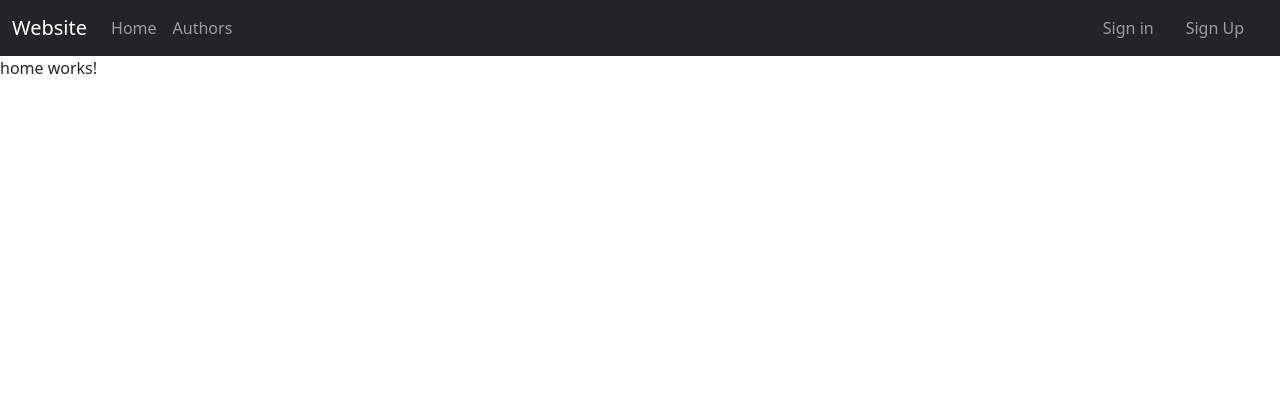
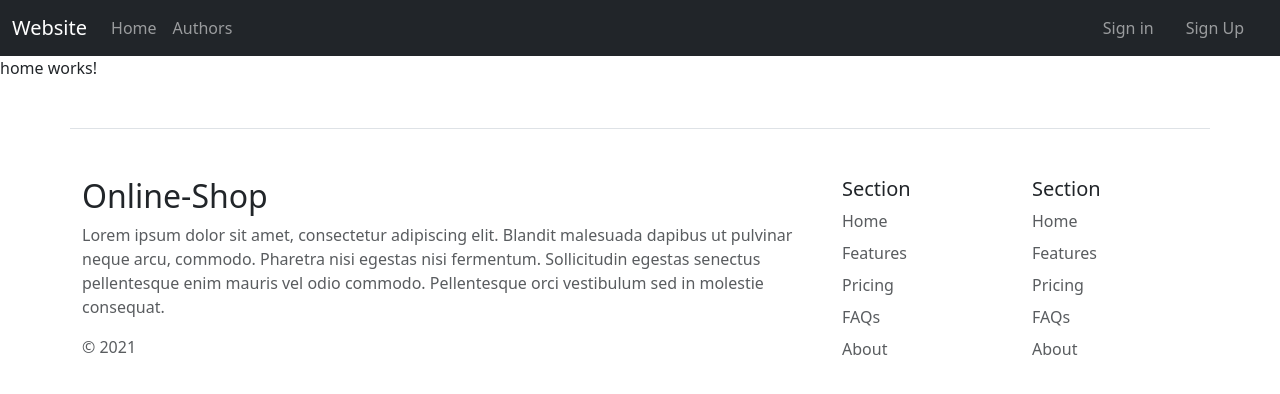
Before and after one commit to Mohamedkh30/FoodOrderSystemAPI, an Angular app in the folder FoodOrderSystemAPI.FrontEnd/: page /home in a window 1280 px wide. Shown: the top 394 px of the page. Built offline with nearby package versions, Linux system fonts and the light colour scheme.

Commit message:
added footer & 404 page

```diff
--- a/FoodOrderSystemAPI.FrontEnd/src/app/app-routing.module.ts
+++ b/FoodOrderSystemAPI.FrontEnd/src/app/app-routing.module.ts
@@ -2,13 +2,13 @@ import { NgModule } from '@angular/core';
 import { RouterModule, Routes } from '@angular/router';
 
 import { HomeComponent } from './home/home.component';
+import { NotFoundComponent } from './error/not-found/not-found.component';
 
 
 const routes: Routes = [
   {path:'home',component:HomeComponent},
   {path:'',redirectTo:'home',pathMatch:'full'},
-  //{path:'**',component:NotFoundErrorComponent}
-
+  {path:'**',component:NotFoundComponent}
 ];
 
 @NgModule({
--- a/FoodOrderSystemAPI.FrontEnd/src/app/app.component.html
+++ b/FoodOrderSystemAPI.FrontEnd/src/app/app.component.html
@@ -1,2 +1,3 @@
 <app-header></app-header>
 <router-outlet></router-outlet>
+<app-footer></app-footer>
--- a/FoodOrderSystemAPI.FrontEnd/src/app/app.module.ts
+++ b/FoodOrderSystemAPI.FrontEnd/src/app/app.module.ts
@@ -5,6 +5,7 @@ import { AppComponent } from './app.component';
 import { HomeComponent } from './home/home.component';
 import { AppRoutingModule } from './app-routing.module';
 import { SharedModule } from './shared/shared.module';
+import { ErrorModule } from './error/error.module';
 
 @NgModule({
   declarations: [
@@ -14,7 +15,8 @@ import { SharedModule } from './shared/shared.module';
   imports: [
     BrowserModule,
     SharedModule,
-    AppRoutingModule
+    AppRoutingModule,
+    ErrorModule
   ],
   providers: [],
   bootstrap: [AppComponent]
--- /dev/null
+++ b/FoodOrderSystemAPI.FrontEnd/src/app/error/not-found/not-found.component.css
@@ -0,0 +1,15 @@
+div h1 {
+    font-size: 15vh;
+  }
+  div h3 {
+    font-size: 5vh;
+  }
+
+div{
+    display: flex;
+    flex-flow: column wrap;
+    justify-content: center;
+    align-content: center;
+    align-items: center;
+    height: 80vh;
+}
--- /dev/null
+++ b/FoodOrderSystemAPI.FrontEnd/src/app/error/not-found/not-found.component.html
@@ -0,0 +1,4 @@
+<div>
+    <h1>404</h1>
+    <h3>page not found!</h3>
+</div>
--- /dev/null
+++ b/FoodOrderSystemAPI.FrontEnd/src/app/shared/footer/footer.component.html
@@ -0,0 +1,34 @@
+<div class="container">
+    <footer class="row py-5 my-5 border-top">
+      <div class="col-8">
+        <h2>
+            Online-Shop
+        </h2>
+        <p class="text-muted" >Lorem ipsum dolor sit amet, consectetur adipiscing elit. Blandit malesuada dapibus ut pulvinar neque arcu, commodo. Pharetra nisi egestas nisi fermentum. Sollicitudin egestas senectus pellentesque enim mauris vel odio commodo. Pellentesque orci vestibulum sed in molestie consequat. </p>
+
+        <p class="text-muted">© 2021</p>
+      </div>
+
+      <div class="col-2">
+        <h5>Section</h5>
+        <ul class="nav flex-column">
+          <li class="nav-item mb-2"><a href="#" class="nav-link p-0 text-muted">Home</a></li>
+          <li class="nav-item mb-2"><a href="#" class="nav-link p-0 text-muted">Features</a></li>
+          <li class="nav-item mb-2"><a href="#" class="nav-link p-0 text-muted">Pricing</a></li>
+          <li class="nav-item mb-2"><a href="#" class="nav-link p-0 text-muted">FAQs</a></li>
+          <li class="nav-item mb-2"><a href="#" class="nav-link p-0 text-muted">About</a></li>
+        </ul>
+      </div>
+
+      <div class="col-2">
+        <h5>Section</h5>
+        <ul class="nav flex-column">
+          <li class="nav-item mb-2"><a href="#" class="nav-link p-0 text-muted">Home</a></li>
+          <li class="nav-item mb-2"><a href="#" class="nav-link p-0 text-muted">Features</a></li>
+          <li class="nav-item mb-2"><a href="#" class="nav-link p-0 text-muted">Pricing</a></li>
+          <li class="nav-item mb-2"><a href="#" class="nav-link p-0 text-muted">FAQs</a></li>
+          <li class="nav-item mb-2"><a href="#" class="nav-link p-0 text-muted">About</a></li>
+        </ul>
+      </div>
+    </footer>
+  </div>
```
Also changed, not shown: FoodOrderSystemAPI.FrontEnd/src/app/error/error.module.ts (added, +15 -0 lines), FoodOrderSystemAPI.FrontEnd/src/app/error/not-found/not-found.component.ts (added, +10 -0 lines), FoodOrderSystemAPI.FrontEnd/src/app/shared/footer/footer.component.ts (added, +10 -0 lines), FoodOrderSystemAPI.FrontEnd/src/app/shared/shared.module.ts (+5 -2 lines), FoodOrderSystemAPI.FrontEnd/src/app/shared/footer/footer.component.css (added), 2 other files (tests, documents, lock files or other folders).
